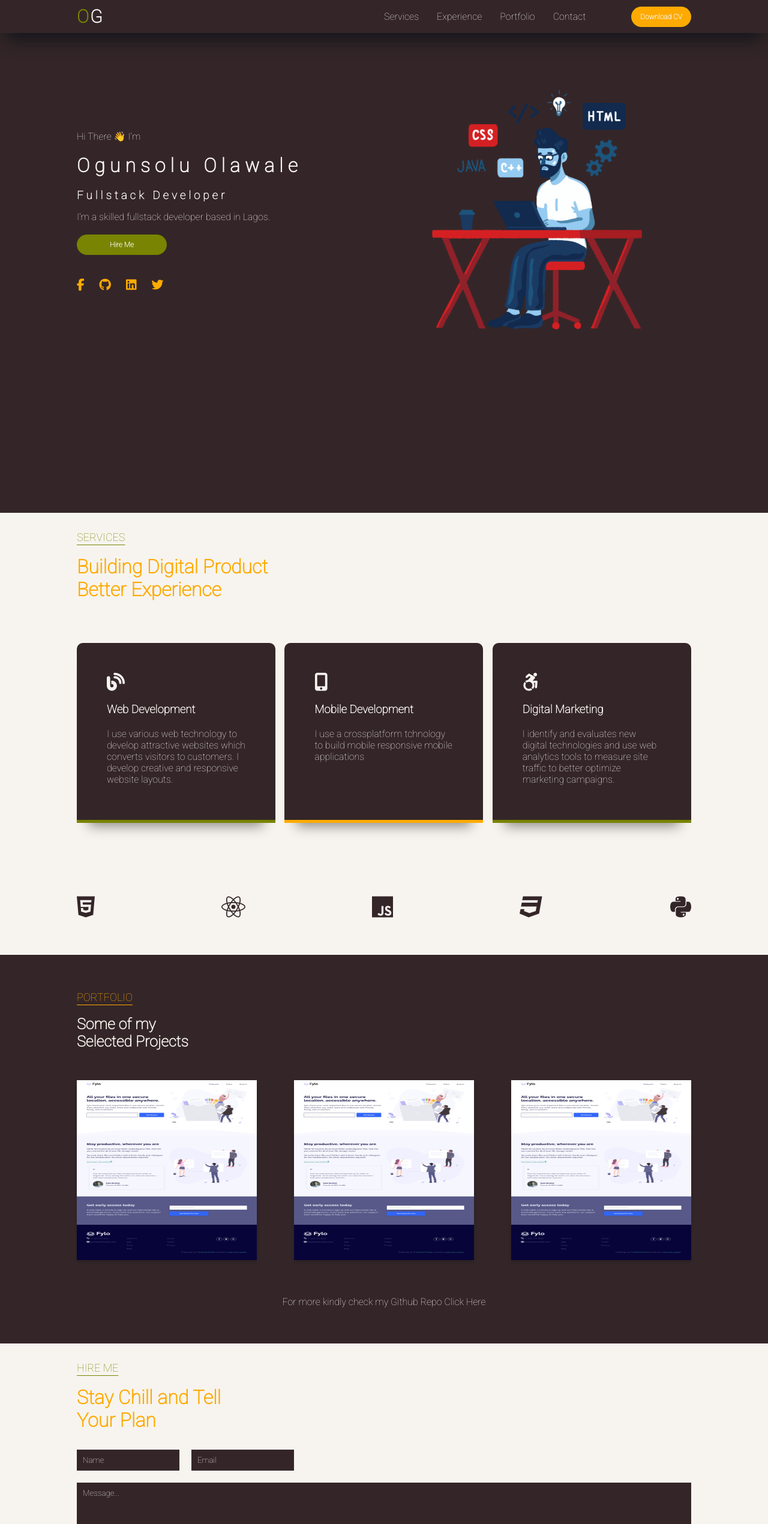
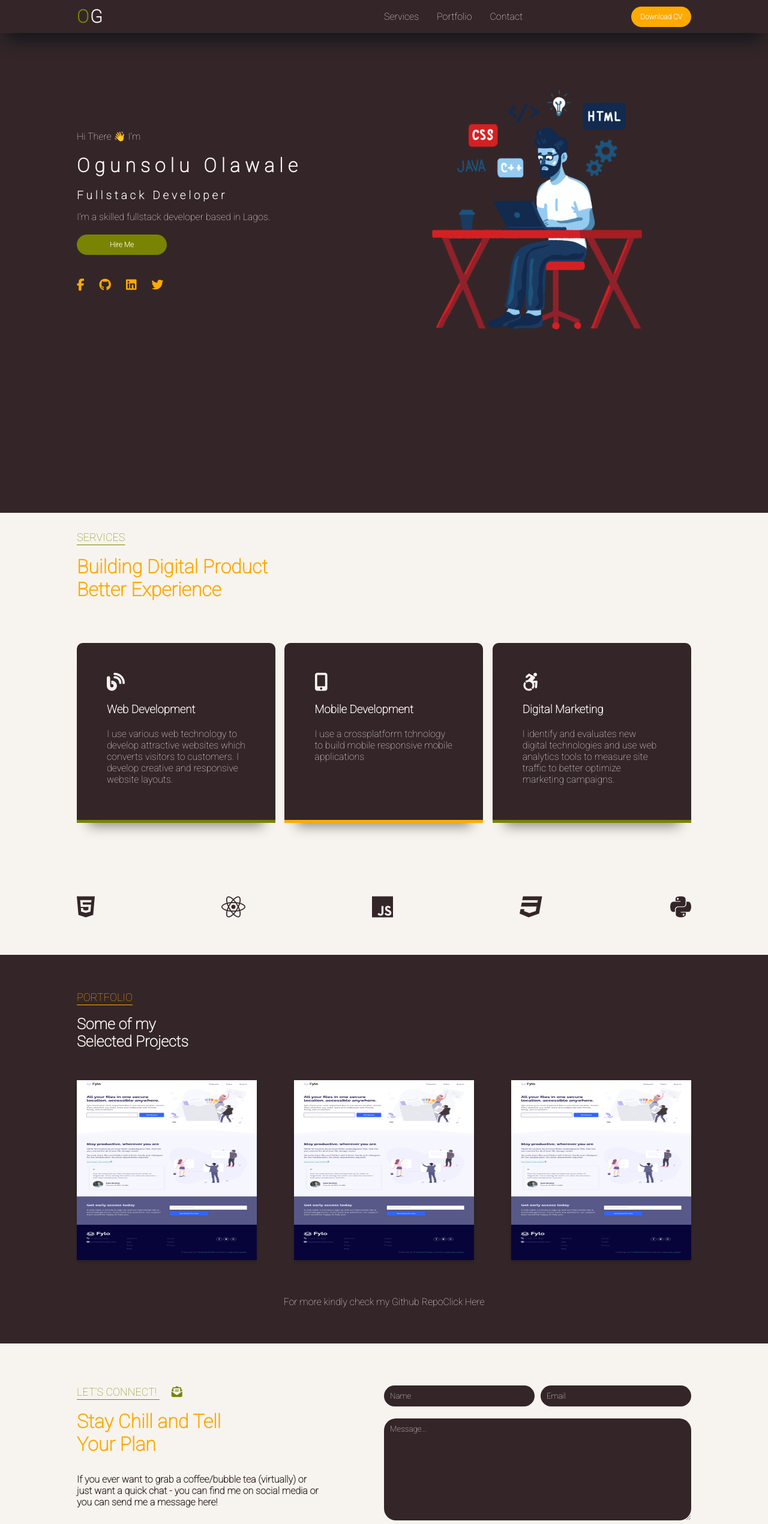
Before and after one commit to ogunsolu007/Portfolio, a React (Create React App) app: page / in a window 1280 px wide. Shown: the top 2541 px of the page at 60% size. Built offline with nearby package versions, Linux system fonts and the light colour scheme.

Commit message:
refactoring code

```diff
--- a/package.json
+++ b/package.json
@@ -14,6 +14,7 @@
     "react-dom": "^18.2.0",
     "react-reveal": "^1.2.2",
     "react-scripts": "5.0.1",
+    "react-scroll": "^1.8.7",
     "react-tsparticles": "^2.1.3",
     "tsparticles-engine": "^2.1.3",
     "web-vitals": "^2.1.4"
--- a/src/Components/Navbar/Navbar.jsx
+++ b/src/Components/Navbar/Navbar.jsx
@@ -1,4 +1,5 @@
 import React, { useState } from "react";
+import { Link, animateScroll as scroll } from "react-scroll";
 import "./Navbar.css";
 const Navbar = () => {
   const [toggle, setToggle] = useState(false);
@@ -6,12 +7,19 @@ const Navbar = () => {
   const changehamburger = () => {
     setToggle(!toggle);
   };
+
+  const scrollToTop = () => {
+    scroll.scrollToTop();
+  };
+
   return (
     <nav>
       <div className="nav-container container">
-        <div className="logo">
+        <div className="logo" onClick={scrollToTop}>
           <a href="#home">
-            <h3 className="logo"><span>O</span>G</h3>
+            <h3 className="logo">
+              <span>O</span>G
+            </h3>
           </a>
         </div>
         <div className="hamburger" onClick={changehamburger}>
@@ -23,18 +31,39 @@ const Navbar = () => {
         </div>
         <div className={toggle ? "nav-lists nav-lists-expanded" : "nav-lists"}>
           <ul>
+            <Link
+              to="services"
+              spy={true}
+              smooth={true}
+              offset={-70}
+              duration={500}
+            >
               <li className="nav-list">
                 <a href="#services">Services</a>
               </li>
-            <li className="nav-list">
-              <a href="#experience">experience</a>
-            </li>
+            </Link>
+            <Link
+              to="portfolio"
+              spy={true}
+              smooth={true}
+              offset={-70}
+              duration={500}
+            >
               <li className="nav-list">
                 <a href="#porfolio">portfolio</a>
               </li>
+            </Link>
+            <Link
+              to="contact"
+              spy={true}
+              smooth={true}
+              offset={-70}
+              duration={500}
+            >
               <li className="nav-list">
                 <a href="#contact">contact</a>
               </li>
+            </Link>
           </ul>
           <button className="btn-cv ">Download CV </button>
         </div>
--- a/src/Container/Contact/Contact.jsx
+++ b/src/Container/Contact/Contact.jsx
@@ -1,52 +1,91 @@
-import React, { useRef } from "react";
+import React, { useState } from "react";
 import "./contact.css";
 import "animate.css";
-import emailjs from "emailjs-com";
+import emailjs from "@emailjs/browser";
 
 const Contact = () => {
-  const form = useRef();
+  const [formData, setFormData] = useState({
+    name: "",
+    email: "",
+    message: "",
+  });
 
-  const sendEmail = (e) => {
-    e.preventDefault();
+  const changeHandler = (e) => {
+    setFormData((formData) => ({
+      ...formData,
+      [e.target.name]: e.target.value,
+    }));
+  };
 
+  const handleSubmit = (e) => {
+    e.prevent.default();
     emailjs
-      .sendForm(
+      .send(
         "service_h2eeb53",
-        "template_ki93qoc",
-        form.current,
+        "template_1msq5b3",
+        formData,
         "6Wj4BDAOXX_AiH6H8"
       )
       .then(
-        (result) => {
-          console.log(result.text);
+        (response) => {
+          console.log("SUCCESS", response);
         },
         (error) => {
-          console.log(error.text);
+          console.log("failed....", error);
         }
       );
   };
-
+  console.log(formData);
   return (
-    <div className="contact">
+    <div className="contact" id="contact">
       <div className="contact-container container">
         <div className="col">
-          <p className="title ">Hire me</p>
+          <p className="title ">
+            Let's Connect!  <i class="fa-solid fa-envelope-open-text"></i>
+          </p>
           <h1 className="subtitle">
             Stay Chill and Tell
             <br /> Your Plan
           </h1>
+          <p className="contact_text">
+            If you ever want to grab a coffee/bubble tea (virtually) or just
+            want a quick chat - you can find me on social media or you can send
+            me a message here!
+          </p>
+          <div className="social-icons">
+            <i class="fa-brands fa-facebook-f social-icon"></i>
+            <i class="fa-brands fa-github social-icon"></i>
+            <i class="fa-brands fa-linkedin social-icon"></i>
+            <i class="fa-brands fa-twitter social-icon"></i>
+          </div>
+        </div>
+        <div className="col">
           <div className="form">
-            <form ref={form} onSubmit={sendEmail} className="form-container">
+            <form className="form-container" onSubmit={handleSubmit}>
               <div className="input">
-                <input type="text" placeholder="Name" />
-                <input type="email" placeholder="Email" />
+                <input
+                  type="text"
+                  value={formData.name}
+                  placeholder="Name"
+                  onChange={changeHandler}
+                  name="name"
+                />
+                <input
+                  type="email"
+                  placeholder="Email"
+                  onChange={changeHandler}
+                  value={formData.email}
+                  name="email"
+                />
               </div>
               <textarea
-                name=""
                 id=""
                 cols="30"
                 rows="10"
                 placeholder="Message..."
+                onChange={changeHandler}
+                value={formData.message}
+                name="message"
               ></textarea>
               <button type="submit" className="btn ">
                 SEND
--- a/src/Container/Contact/contact.css
+++ b/src/Container/Contact/contact.css
@@ -4,12 +4,18 @@
 }
 .contact-container {
   display: flex;
-  align-items: center;
+  align-items: flex-start;
   width: 100%;
-
+  padding: 70px 0;
 }
-.col{
+.col {
   flex: 1;
+}
+.contact_text {
+  color: var(--rich-brown);
+  width: 80%;
+  font-weight: bold;
+  margin-bottom: 30px;
 }
 .form-container {
   display: flex;
@@ -18,9 +24,11 @@
 }
 .input {
   display: flex;
-  gap: 20px;
+  gap: 10px;
 }
-
+input {
+  width: 100%;
+}
 .input input,
 textarea {
   padding: 10px;
@@ -28,6 +36,7 @@ textarea {
   color: var(--white);
   border: none;
   outline: none;
+  border-radius: 20px;
 }
 .input input::placeholder,
 textarea::placeholder {
@@ -40,9 +49,21 @@ textarea::placeholder {
   right: 0;
 }
 
-@media screen and (max-width:640px) {
- .input{
-  display: flex;
-  flex-direction: column;
- }
+.contact-container .title i {
+  margin-left: 20px;
 }
+
+@media screen and (max-width: 640px) {
+  .input {
+    display: flex;
+    flex-direction: column;
+  }
+  .contact-container {
+    flex-wrap: wrap;
+    gap: 40px;
+  }
+  .contact-container .social-icons{
+    align-items: center;
+    justify-content: center;
+  }
+}
--- a/src/Container/Porfolio/Portfolio.jsx
+++ b/src/Container/Porfolio/Portfolio.jsx
@@ -1,12 +1,10 @@
 import React from "react";
 import "./portfolio.css";
 import fylo from "../../assests/fylo.png";
-import urlshort from "../../assests/urlshortner.png";
-import huddle from "../../assests/huddle.png";
 
 const Portfolio = () => {
   return (
-    <div className="portfolio">
+    <div className="portfolio" id="portfolio">
       <div className="container portfolio-container">
         <p className="title">Portfolio</p>
         <h1 className="subtitle">
@@ -20,11 +18,11 @@ const Portfolio = () => {
                 <img src={fylo} alt="" />
               </div>
               <div className="card-back">
-                <a href="#" target="_blank">
+                <a href="https://github.com/ogunsolu007" target="_blank"  rel="noreferrer">
                   <i class="fa-brands fa-github"> Source Code</i>
                 </a>
-                <a href="#" target="_blank">
-                  <i class="fa-brands fa-internet-explorer">View Site</i>
+                <a href="https://github.com/ogunsolu007" target="_blank" rel="noreferrer">
+                  <i class="fa-brands fa-internet-explorer"> View Site</i>
                 </a>
               </div>
             </div>
@@ -35,10 +33,10 @@ const Portfolio = () => {
                 <img src={fylo} alt="" />
               </div>
               <div className="card-back">
-                <a href="#" target="_blank">
+                <a href="https://github.com/ogunsolu007" target="_blank" rel="noreferrer">
                   <i class="fa-brands fa-github"> Source Code</i>
                 </a>
-                <a href="#" target="_blank">
+                <a href="https://github.com/ogunsolu007" target="_blank" rel="noreferrer">
                   <i class="fa-brands fa-internet-explorer">View Site</i>
                 </a>
               </div>
@@ -50,10 +48,10 @@ const Portfolio = () => {
                 <img src={fylo} alt="" />
               </div>
               <div className="card-back">
-                <a href="#" target="_blank">
+                <a href="https://github.com/ogunsolu007" target="_blank" rel="noreferrer">
                   <i class="fa-brands fa-github"> Source Code</i>
                 </a>
-                <a href="#" target="_blank">
+                <a href="https://github.com/ogunsolu007" target="_blank" rel="noreferrer">
                   <i class="fa-brands fa-internet-explorer">View Site</i>
                 </a>
               </div>
@@ -63,8 +61,8 @@ const Portfolio = () => {
         <div className="github">
           <span></span>
           <p>
-            For more kindly check my Github Repo{" "}
-            <a href="#" target="_blank">
+            For more kindly check my Github Repo
+            <a href="https://github.com/ogunsolu007" target="_blank" rel="noreferrer">
               Click Here
             </a>
           </p>
--- a/src/Container/Services/Services.jsx
+++ b/src/Container/Services/Services.jsx
@@ -3,7 +3,7 @@ import "./services.css";
 import Techstack from "../../Components/TechStack/Techstack";
 const Services = () => {
   return (
-    <div className="services">
+    <div className="services" id="services">
       <div className="services_container container">
         <p className="title">Services</p>
         <h1 className="subtitle">
```
Also changed, not shown: src/Components/Navbar/Navbar.css (line endings or trailing spaces), 1 other file (tests, documents, lock files or other folders). Lines whose indentation alone changed are shown as unchanged.
